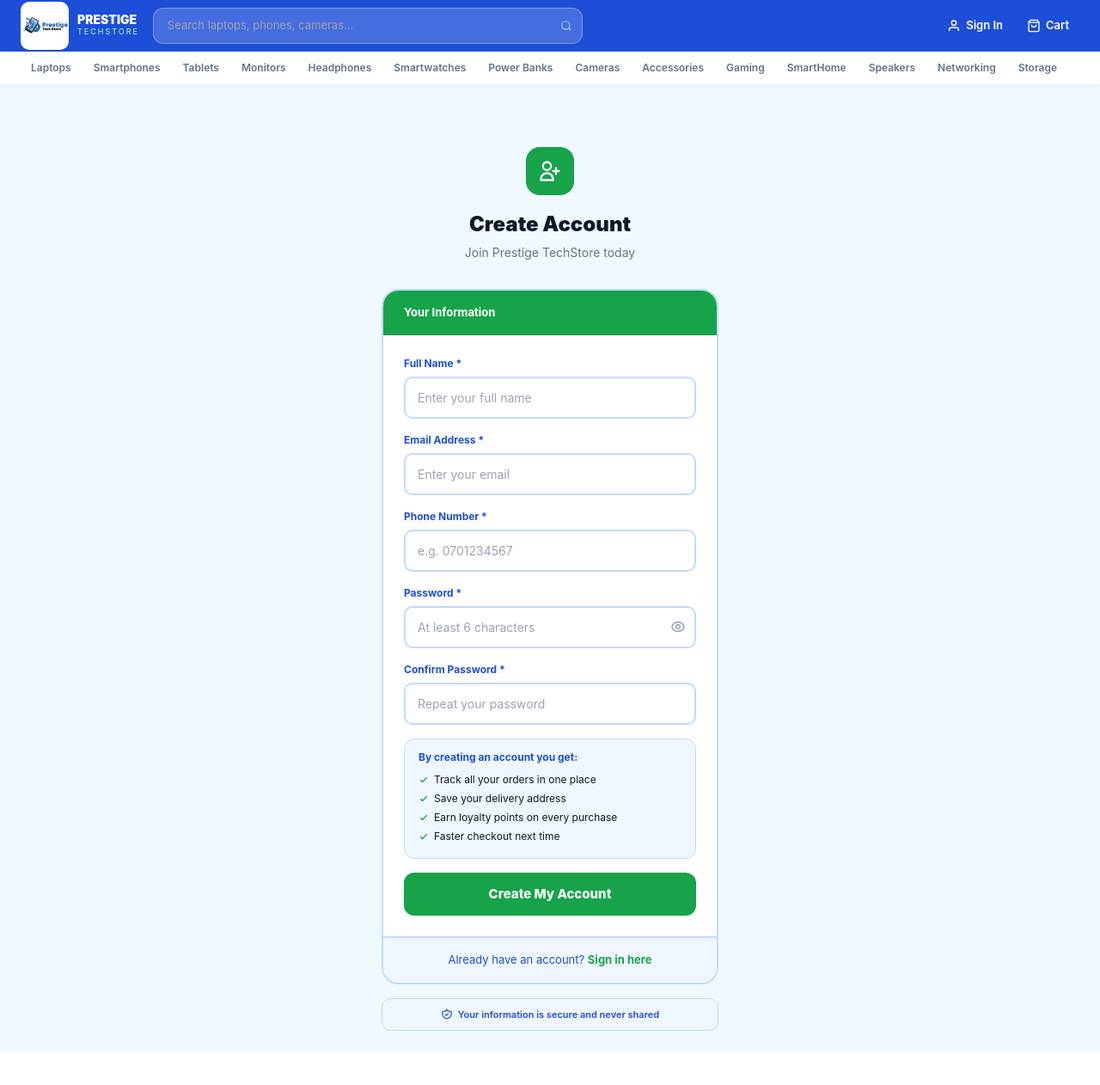
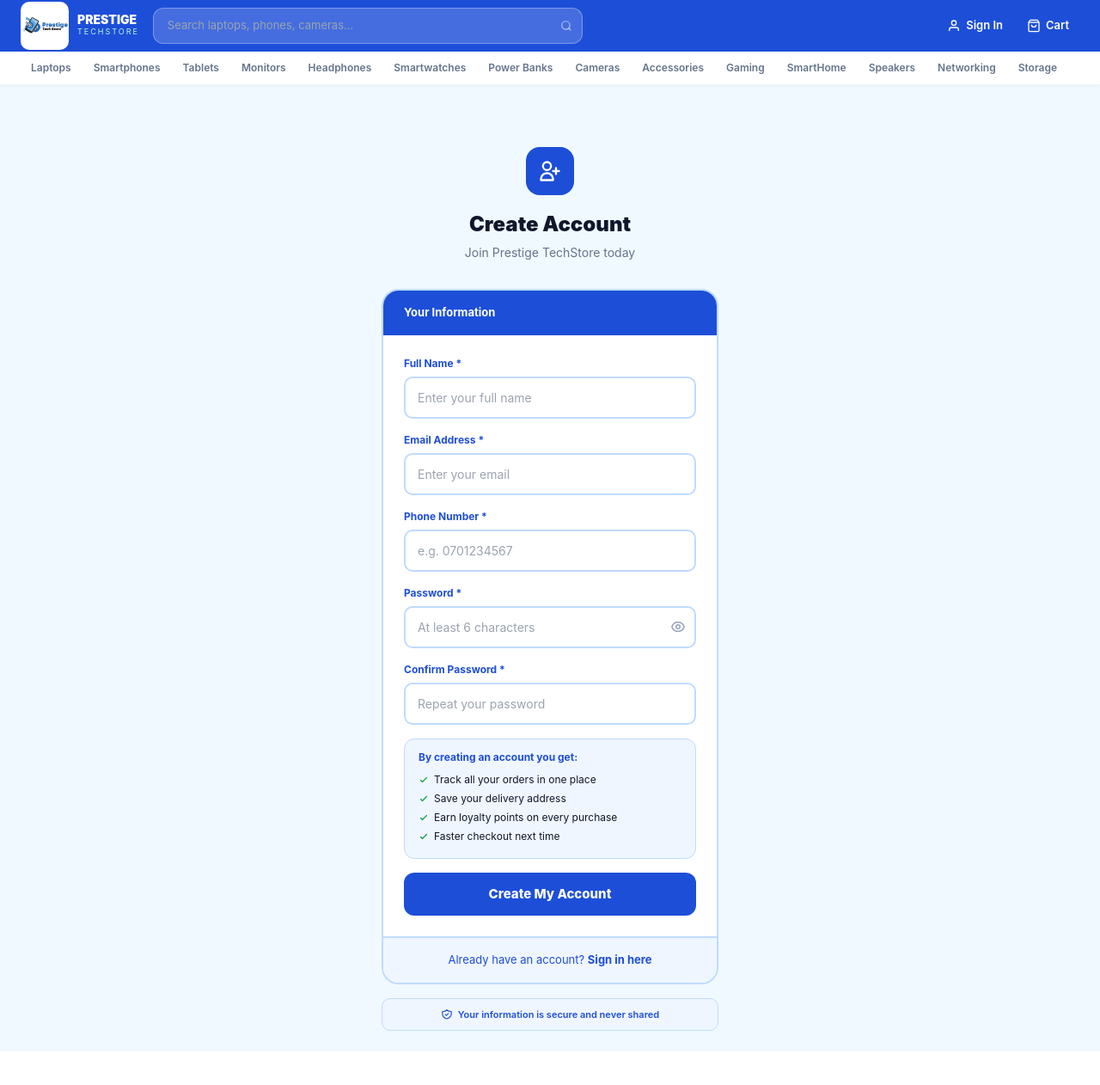
Before and after one commit to JohnsonAvad/prestige-tech-store, a React (Vite) app in the folder frontend/: page /register in a window 1280 px wide. Shown: the top 1262 px of the page at 86% size. Built offline with nearby package versions, Linux system fonts and the light colour scheme; no server answers; the HTML template or start-up script is replaced by a standard one; a web font is replaced by a local one.

Commit message:
Changed color backgrounds for the checkout page and the cart (#13)
Co-authored-by: Charis153 <isabiryem916@gmail.com>

```diff
--- a/frontend/src/components/shop/CartDrawer.jsx
+++ b/frontend/src/components/shop/CartDrawer.jsx
@@ -289,7 +289,7 @@ export default function CartDrawer() {
               <div style={{ display: 'flex', gap: '6px', alignItems: 'center' }}>
                 <span style={{ fontSize: '11px', fontWeight: 700, padding: '5px 12px', borderRadius: '8px', background: 'rgba(234,179,8,0.2)', color: '#fef08a', border: '1px solid rgba(234,179,8,0.5)' }}>MTN MoMo</span>
                 <span style={{ fontSize: '11px', fontWeight: 700, padding: '5px 12px', borderRadius: '8px', background: 'rgba(239,68,68,0.2)', color: '#fca5a5', border: '1px solid rgba(239,68,68,0.5)' }}>Airtel Money</span>
-                <span style={{ fontSize: '11px', color: 'rgba(255,255,255,0.5)', marginLeft: '2px' }}>accepted</span>
+                <span style={{ fontSize: '11px', color: 'rgba(0,0,255,1)', marginLeft: '2px' }}>accepted</span>
               </div>
 
               {/* Checkout button */}
@@ -298,7 +298,7 @@ export default function CartDrawer() {
                 onClick={closeCart}
                 style={{
                   display: 'flex', alignItems: 'center', justifyContent: 'center', gap: '8px',
-                  background: 'white', color: '#15803d',
+                  background: 'white', color: '#1D4ED8',
                   fontSize: '15px', fontWeight: 800,
                   padding: '15px', borderRadius: '14px',
                   textDecoration: 'none', border: 'none'
--- a/frontend/src/pages/shop/CheckoutPage.jsx
+++ b/frontend/src/pages/shop/CheckoutPage.jsx
@@ -249,7 +249,7 @@ export default function CheckoutPage() {
               <div style={{ background: 'white', borderRadius: '20px', border: '2px solid #bfdbfe', overflow: 'hidden' }}>
 
                 {/* Step header */}
-                <div style={{ background: '#16a34a', padding: '18px 24px' }}>
+                <div style={{ background: '#1D4ED8', padding: '18px 24px' }}>
                   <h2 style={{ fontSize: '17px', fontWeight: 800, color: 'white' }}>Delivery Details</h2>
                   <p style={{ fontSize: '12px', color: 'rgba(255,255,255,0.75)', marginTop: '2px' }}>Where should we deliver your order?</p>
                 </div>
@@ -313,7 +313,7 @@ export default function CheckoutPage() {
                       setError('')
                       setStep(2)
                     }}
-                    style={{ width: '100%', background: '#16a34a', color: 'white', fontWeight: 800, padding: '14px', borderRadius: '12px', border: 'none', cursor: 'pointer', fontSize: '15px', marginTop: '20px' }}
+                    style={{ width: '100%', background: '#1D4ED8', color: 'white', fontWeight: 800, padding: '14px', borderRadius: '12px', border: 'none', cursor: 'pointer', fontSize: '15px', marginTop: '20px' }}
                   >
                     Continue to Payment →
                   </button>
@@ -507,7 +507,7 @@ export default function CheckoutPage() {
           <div style={{ position: 'sticky', top: '100px', borderRadius: '20px', border: '2px solid #bfdbfe', overflow: 'hidden' }}>
 
             {/* Green header */}
-            <div style={{ background: '#16a34a', padding: '16px 20px' }}>
+            <div style={{ background: '#1D4ED8', padding: '16px 20px' }}>
               <h3 style={{ fontSize: '16px', fontWeight: 800, color: 'white' }}>Order Summary</h3>
             </div>
 
@@ -542,7 +542,7 @@ export default function CheckoutPage() {
             </div>
 
             {/* Green total */}
-            <div style={{ background: '#16a34a', padding: '14px 20px', display: 'flex', justifyContent: 'space-between', alignItems: 'center' }}>
+            <div style={{ background: '#1D4ED8', padding: '14px 20px', display: 'flex', justifyContent: 'space-between', alignItems: 'center' }}>
               <span style={{ fontSize: '15px', fontWeight: 800, color: 'white' }}>Total</span>
               <span style={{ fontSize: '18px', fontWeight: 900, color: 'white' }}>{formatPrice(total)}</span>
             </div>
--- a/frontend/src/pages/shop/RegisterPage.jsx
+++ b/frontend/src/pages/shop/RegisterPage.jsx
@@ -79,7 +79,7 @@ export default function RegisterPage() {
 
         {/* Header */}
         <div style={{ textAlign: 'center', marginBottom: '32px' }}>
-          <div style={{ width: '56px', height: '56px', background: '#16a34a', borderRadius: '16px', display: 'flex', alignItems: 'center', justifyContent: 'center', margin: '0 auto 16px' }}>
+          <div style={{ width: '56px', height: '56px', background: '#1D4ED8', borderRadius: '16px', display: 'flex', alignItems: 'center', justifyContent: 'center', margin: '0 auto 16px' }}>
             <svg width="28" height="28" viewBox="0 0 24 24" fill="none" stroke="white" strokeWidth="2">
               <path strokeLinecap="round" strokeLinejoin="round" d="M18 9v3m0 0v3m0-3h3m-3 0h-3m-2-5a4 4 0 11-8 0 4 4 0 018 0zM3 20a6 6 0 0112 0v1H3v-1z" />
             </svg>
@@ -92,7 +92,7 @@ export default function RegisterPage() {
         <div style={{ borderRadius: '20px', border: '2px solid #bfdbfe', overflow: 'hidden' }}>
 
           {/* Green header */}
-          <div style={{ background: '#16a34a', padding: '16px 24px' }}>
+          <div style={{ background: '#1D4ED8', padding: '16px 24px' }}>
             <p style={{ fontSize: '13px', fontWeight: 700, color: 'white' }}>Your Information</p>
           </div>
 
@@ -187,7 +187,7 @@ export default function RegisterPage() {
               <button
                 type="submit"
                 disabled={loading}
-                style={{ width: '100%', background: '#16a34a', color: 'white', fontWeight: 800, padding: '14px', borderRadius: '12px', border: 'none', cursor: loading ? 'not-allowed' : 'pointer', fontSize: '15px', opacity: loading ? 0.7 : 1 }}
+                style={{ width: '100%', background: '#1D4ED8', color: 'white', fontWeight: 800, padding: '14px', borderRadius: '12px', border: 'none', cursor: loading ? 'not-allowed' : 'pointer', fontSize: '15px', opacity: loading ? 0.7 : 1 }}
               >
                 {loading ? 'Creating account...' : 'Create My Account'}
               </button>
@@ -199,7 +199,7 @@ export default function RegisterPage() {
           <div style={{ background: '#eff6ff', borderTop: '2px solid #bfdbfe', padding: '16px 24px', textAlign: 'center' }}>
             <p style={{ fontSize: '13px', color: '#1d4ed8' }}>
               Already have an account?{' '}
-              <Link to="/login" style={{ fontWeight: 700, color: '#16a34a', textDecoration: 'none' }}>
+              <Link to="/login" style={{ fontWeight: 700, color: '#1D4ED8', textDecoration: 'none' }}>
                 Sign in here
               </Link>
             </p>
```
